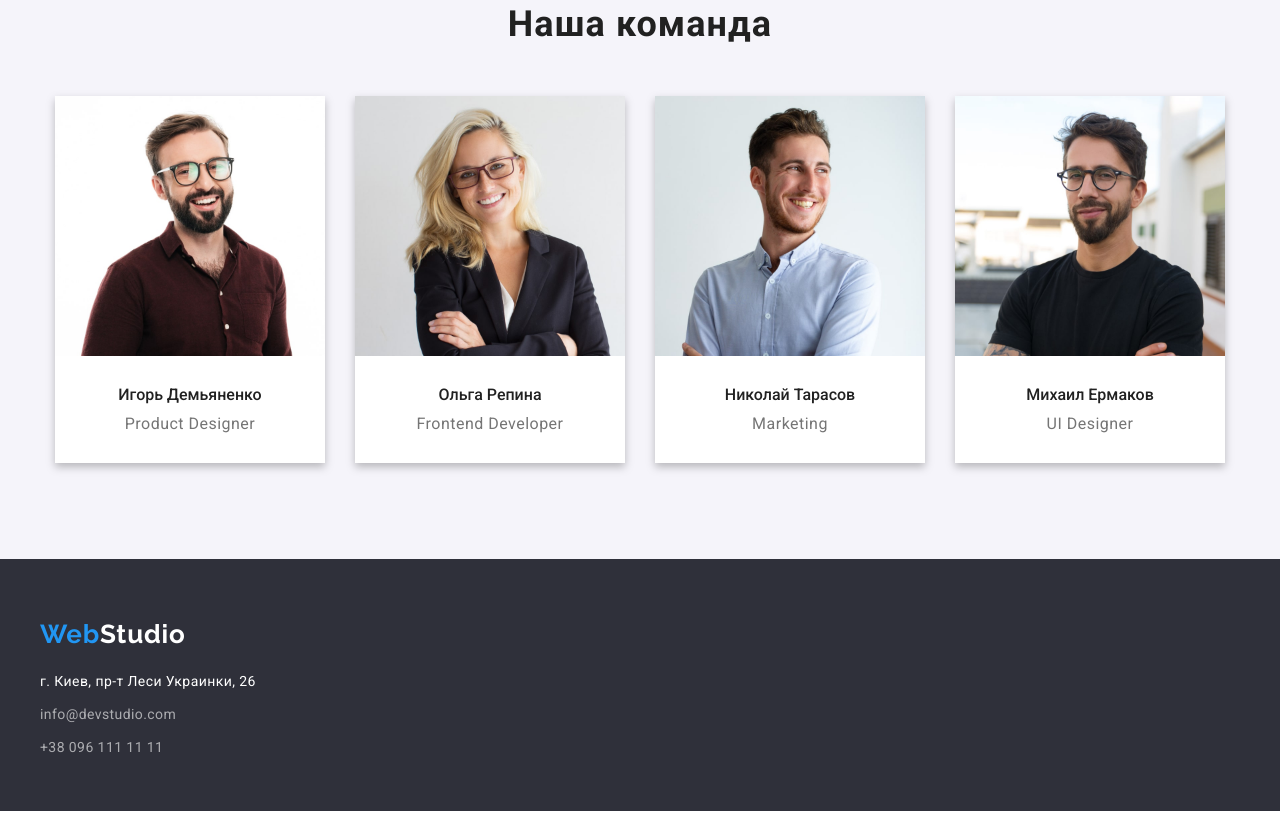
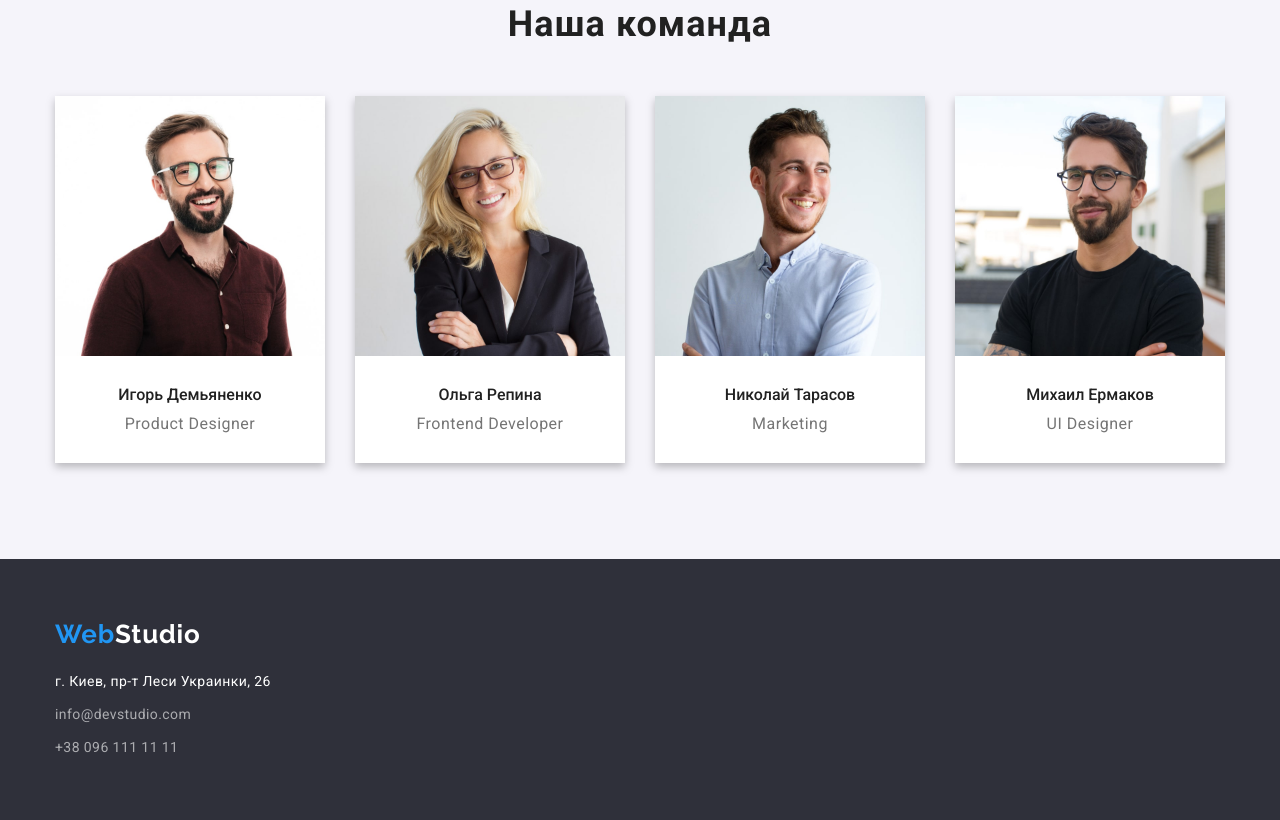
Before and after one commit to VSDan/goit-markup-hw-03, a plain HTML site: page index.html in a window 1280 px wide. Shown: the part 1542-2362 px from the top of the page. Drawn offline with nearby package versions, Linux system fonts and the light colour scheme.

Commit message:
sending for check_1.5 after check edit_2_approved

```diff
--- a/css/styles.css
+++ b/css/styles.css
@@ -341,11 +341,12 @@ img {
 
 .footer {
   background-color: var(--footer-color);
-  height: 252px;
+
 }
 
-.footer-container {
-  padding: 60px 0px;
+.footer {
+  padding-top: 60px;
+  padding-bottom: 60px;
 }
 .footer-logo-one {
   font-size: 26px;
@@ -481,19 +482,21 @@ img {
   border-left: 1px solid var(--border-color);
   padding-top: 20px;
   padding-bottom: 20px;
+  padding-left: 25px;
+  padding-right: 25px;
 }
 
 .portfolio-project-item:nth-child(3n) {
   margin-right: 0px;
 }
-.portfolio-item-company{
+/* .portfolio-item-company{
 
   padding-left: 25px;
 }
 .portfolio-item-project {
   padding-left: 25px;
 
-}
+} */
 .portfolio-project-item:nth-last-child(-n+3) {
   margin-bottom: 0px;
 }
```
